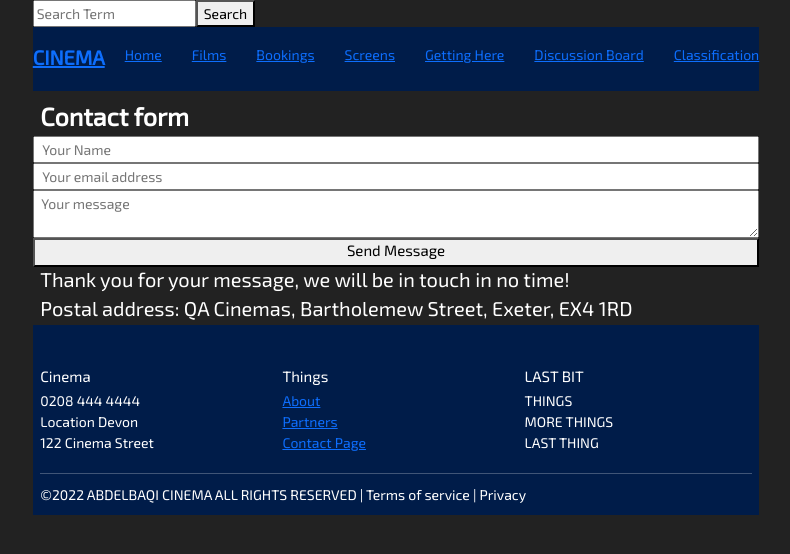
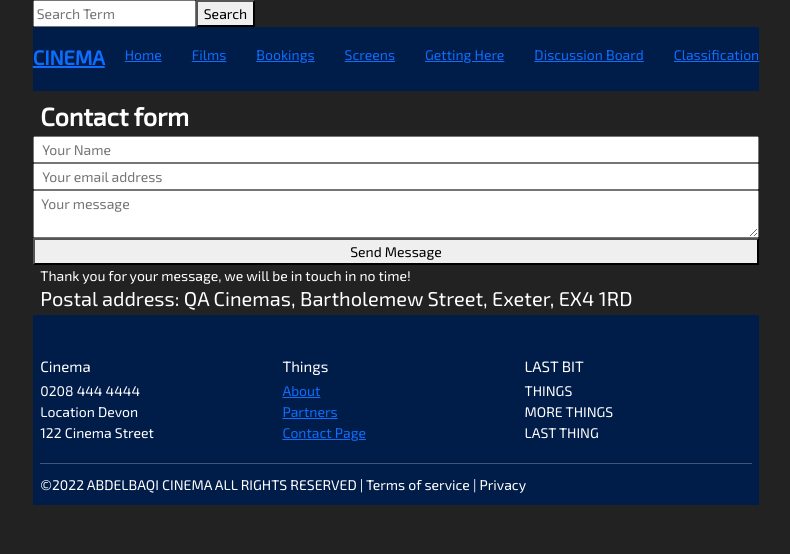
Before and after one commit to Rowanas/W11GCP, a React (Create React App) app in the folder w11gcp/: page /ContactPage.jsx in a window 1280 px wide. Shown: the top 554 px of the page, without its empty margins (244-1034 px from the left). Built offline with nearby package versions, Linux system fonts and the light colour scheme.

Commit message:
MG added validation to contact page

```diff
--- a/w11gcp/src/Components/ContactPage.jsx
+++ b/w11gcp/src/Components/ContactPage.jsx
@@ -1,8 +1,15 @@
 import React from 'react'
 import { Container, Row, Col } from "reactstrap";
 import { useNavigate } from "react-router-dom";
+import { useState } from 'react';
+import { submit} from 'react';
+
 
 const ContactPage = () => {
+const [name, setName] = useState('');
+const [email, setEmail] = useState('');
+const [message, setMessage] = useState('');
+const [emailSent, setEmailSent] = useState(false);
     let navigate = useNavigate();
     return (
         <>
@@ -13,12 +20,11 @@ const ContactPage = () => {
             <Col>
             <Row><h1><b>Contact form</b></h1></Row>
 
-            <Row><input type="text" placeholder="Your Name" /></Row>
-            <Row><input type="email" placeholder="Your email address" /></Row>
-            <Row><textarea placeholder="Your message"></textarea></Row>
-            <Row><button><h4>Send Message</h4></button></Row>
-            <Row><span><h2>Thank you for your message, we will be in touch in no time!</h2></span>
-        </Row>
+            <Row><input type="text" placeholder="Your Name" value={name} onChange={e => setName(e.target.value)} /></Row>
+            <Row><input type="email" placeholder="Your email address" value={email} onChange={e => setEmail(e.target.value)} /></Row>
+            <Row><textarea placeholder="Your message" value={message} onChange={e => setMessage(e.target.value)}></textarea></Row>
+            <Row><button onClick={submit}>Send Message</button></Row>
+            <Row> <span className={emailSent ? 'visible' : null}>Thank you for your message, we will be in touch in no time!</span></Row>
                 <Row><h2>Postal address: QA Cinemas, Bartholemew Street, Exeter, EX4 1RD</h2></Row>
 
                 </Col>
```
